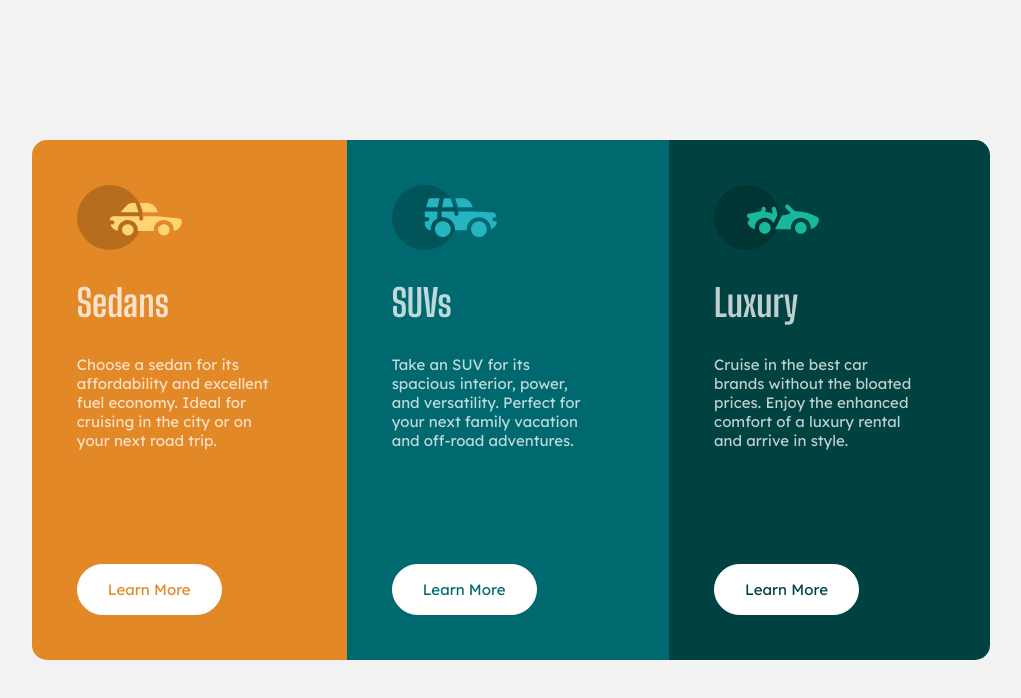
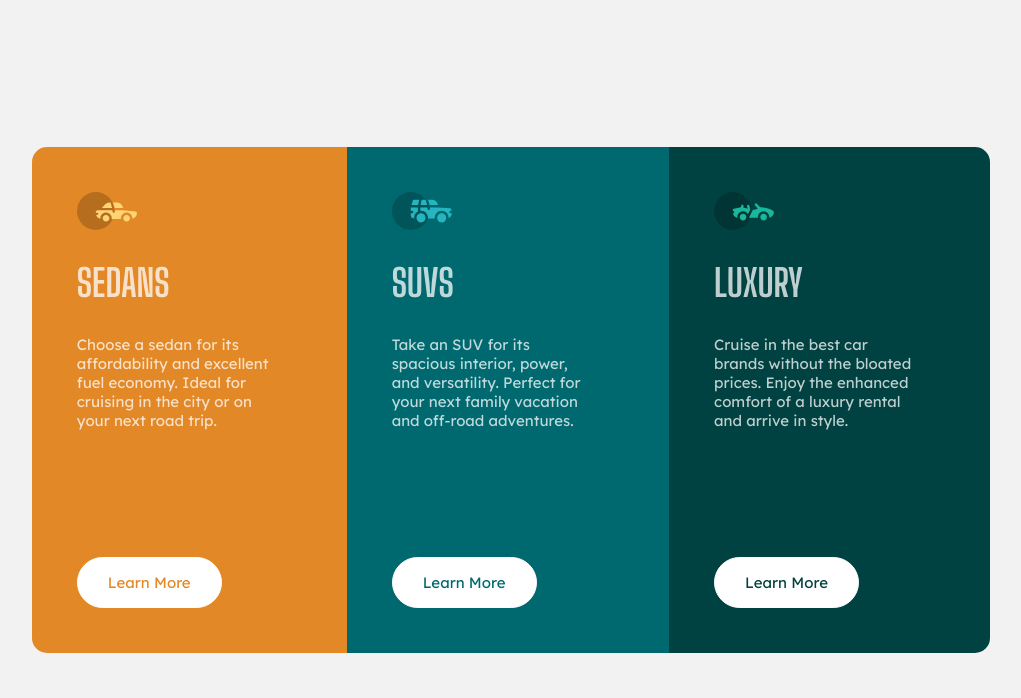
Before and after one commit to akosimakoy/3-column-preview-card-component-main, a plain HTML site: page index.html in a window 1280 px wide. Shown: the whole page, without its empty margins (129-1150 px from the left). Drawn offline with Linux system fonts and the light colour scheme.

Commit message:
Update sizes

```diff
--- a/index.html
+++ b/index.html
@@ -10,7 +10,7 @@
   <link rel="stylesheet" href="style.css">
 </head>
 <body>
-<div class="wrapper">
+<div role="contentinfo" class="wrapper">
   <main>
     <section class="sedan">
       <img src="/images/icon-sedans.svg" alt="sedans icons">
--- a/style.css
+++ b/style.css
@@ -33,7 +33,7 @@ main {
     max-width: 63.89em;
     border-radius: 1rem;
     overflow: hidden;
-    min-height: 34.72em;
+    min-height: 33.72em;
 }
 section {
     padding: 3rem 5rem 3rem 3rem;
@@ -51,12 +51,13 @@ section {
     background-color: var(--very-dark-cyan);
 }
 img {
-    width: 7em;
+    width: 4em;
 }
 h2 {
     font-family: 'Big Shoulders Display', cursive;
     font-size: 2.5rem;
     font-weight: 700;
+    text-transform: uppercase;
 }
 a {
     margin-top: auto;
```
